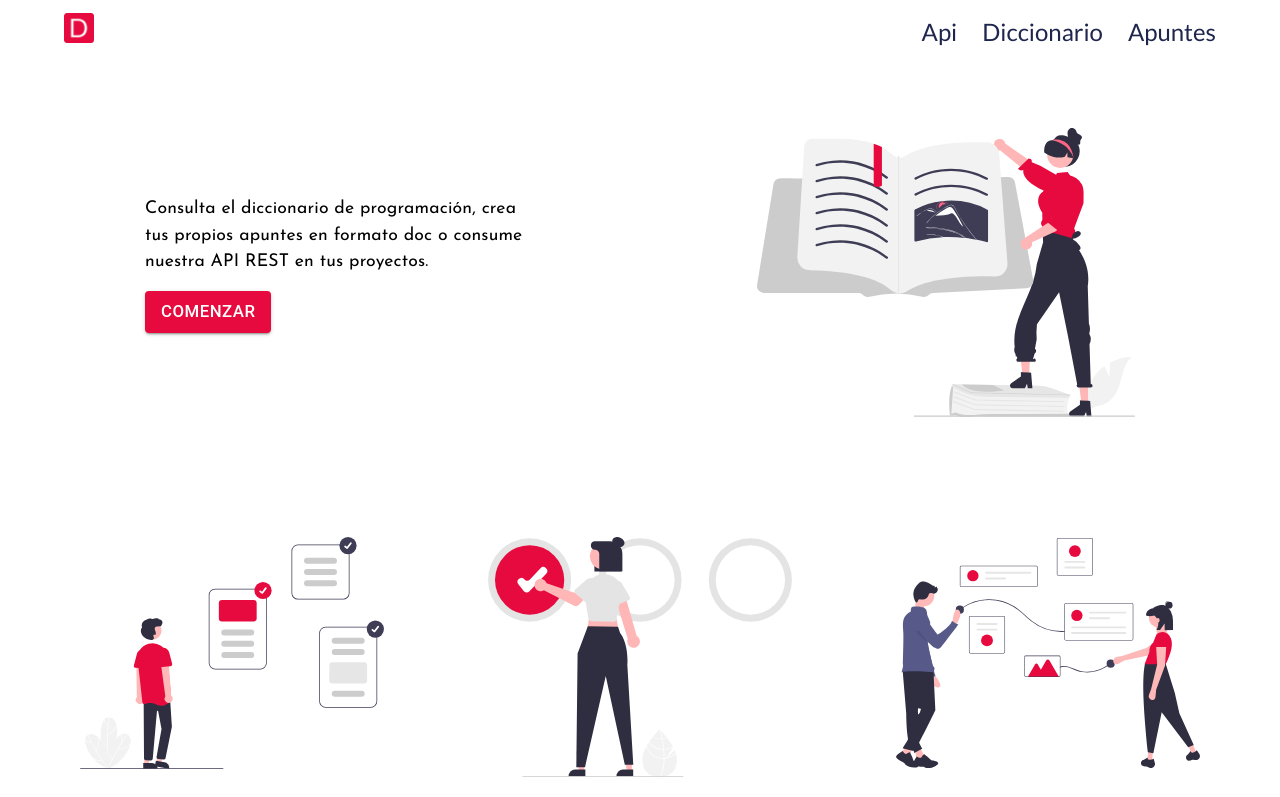
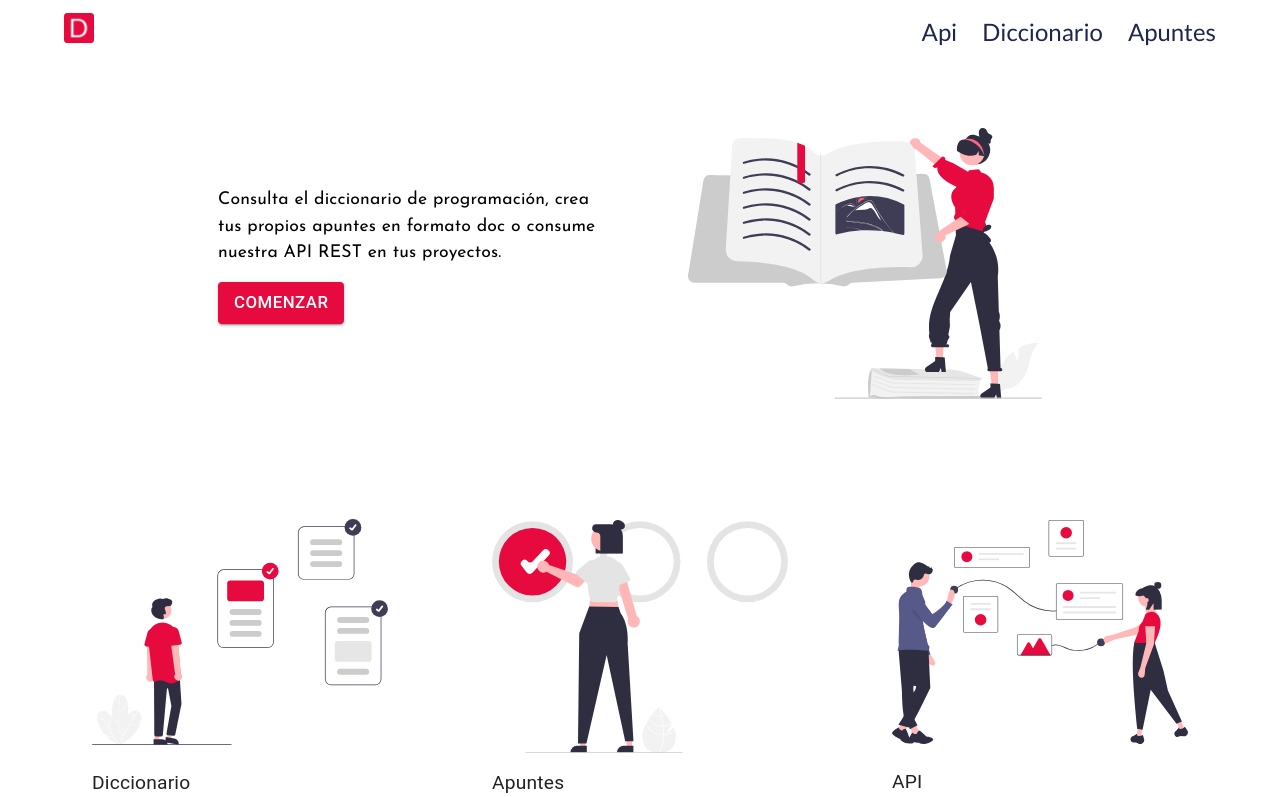
Before and after one commit to diego-rg/react-diccionario-programacion, a React (Create React App) app: page / in a window 1280 px wide. Shown: the top 797 px of the page. Built offline with nearby package versions, Linux system fonts and the light colour scheme; no server answers.

Commit message:
home grid sizing, margins

```diff
--- a/src/components/Home.js
+++ b/src/components/Home.js
@@ -7,15 +7,29 @@ import { Card, CardContent, CardMedia, CardActionArea } from "@mui/material";
 
 const Home = () => {
   return (
-    <Container component="main" maxWidth="lg" sx={{ marginY: 8 }}>
-      <Grid spacing={9} container alignItems="center" justifyContent="center">
+    <Container
+      component="main"
+      maxWidth="none"
+      sx={{
+        marginY: {xs:4, sm: 4, md: 8},
+        display: "flex",
+        flexDirection: "column",
+        alignItems: "center",
+      }}
+    >
+      <Grid
+        spacing={7}
+        container
+        alignItems="center"
+        justifyContent="center"
+        maxWidth="md"
+      >
         <Grid item xs={12} sm={12} md={6}>
           <Typography
             variant="body1"
             component="p"
             sx={{
               margin: "auto",
-              width: { md: "70%" },
               maxWidth: "500px",
               textAlign: { xs: "center", sm: "center", md: "start" },
             }}
@@ -26,8 +40,7 @@ const Home = () => {
           <Box
             sx={{
               margin: "auto",
-              maxWidth :"500px",
-              width: { md: "70%" },
+              maxWidth: "500px",
               textAlign: { xs: "center", sm: "center", md: "start" },
             }}
           >
@@ -53,12 +66,12 @@ const Home = () => {
           xs={12}
           sm={12}
           md={6}
-          sx={{ display: "flex", justifyContent: "center" }}
+          sx={{ display: "flex", justifyContent: "center", order:{xs: -1, sm: -1, md: 1} }}
         >
           <Box
             component="img"
             src="/book.svg"
-            width="70%"
+            width="90%"
             maxWidth="400px"
             alt="Imagen de una mujer con un libro"
           ></Box>
@@ -66,7 +79,9 @@ const Home = () => {
       </Grid>
 
       <Grid
+        maxWidth="lg"
         id="info"
+        component="section"
         spacing={9}
         container
         sx={{ marginY: 4 }}
```
